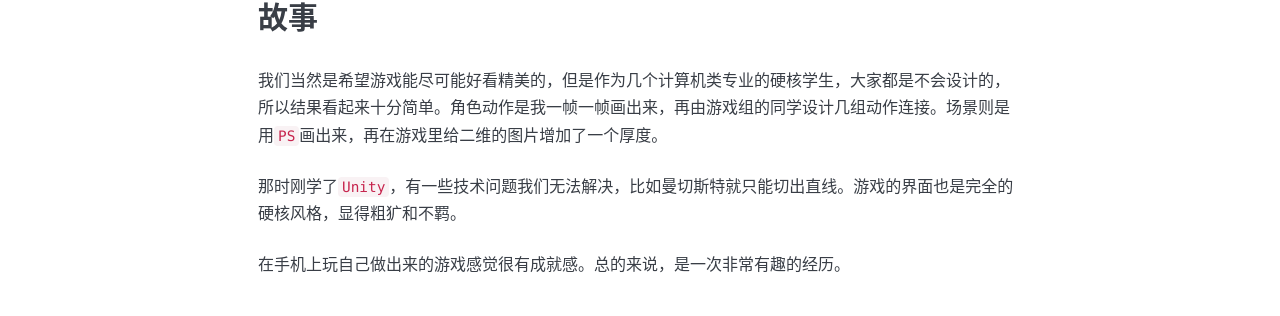
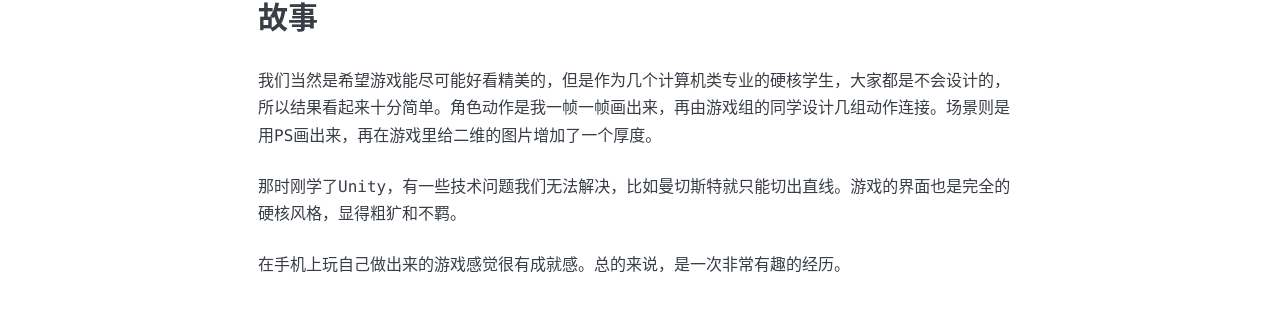
Before and after one commit to guxi11/guxi11.github.io, a Jekyll site: the page built from _posts/2020-03-10-Manchest.md, in a window 1280 px wide and 1400 px high, scrolled down 1769 px. Shown: the part 885-1201 px from the top of the window. Built offline with Jekyll 4.4.1, drawn with Linux system fonts in a browser that asks for light colours.

Commit message:
fix: code error

```diff
--- a/_sass/atina/_highlight.scss
+++ b/_sass/atina/_highlight.scss
@@ -329,15 +329,3 @@ pre.highlight {
     }
   }
 }
-
-code {
-  padding: 2px 4px;
-  font-size: 90%;
-  color: #c7254e;
-  background-color: #f9f2f4;
-  border-radius: 4px;
-}
-
-code, kbd, pre, samp {
-  font-family: "Fira Code",Menlo,Monaco,Consolas,"Courier New",monospace;
-}
```
